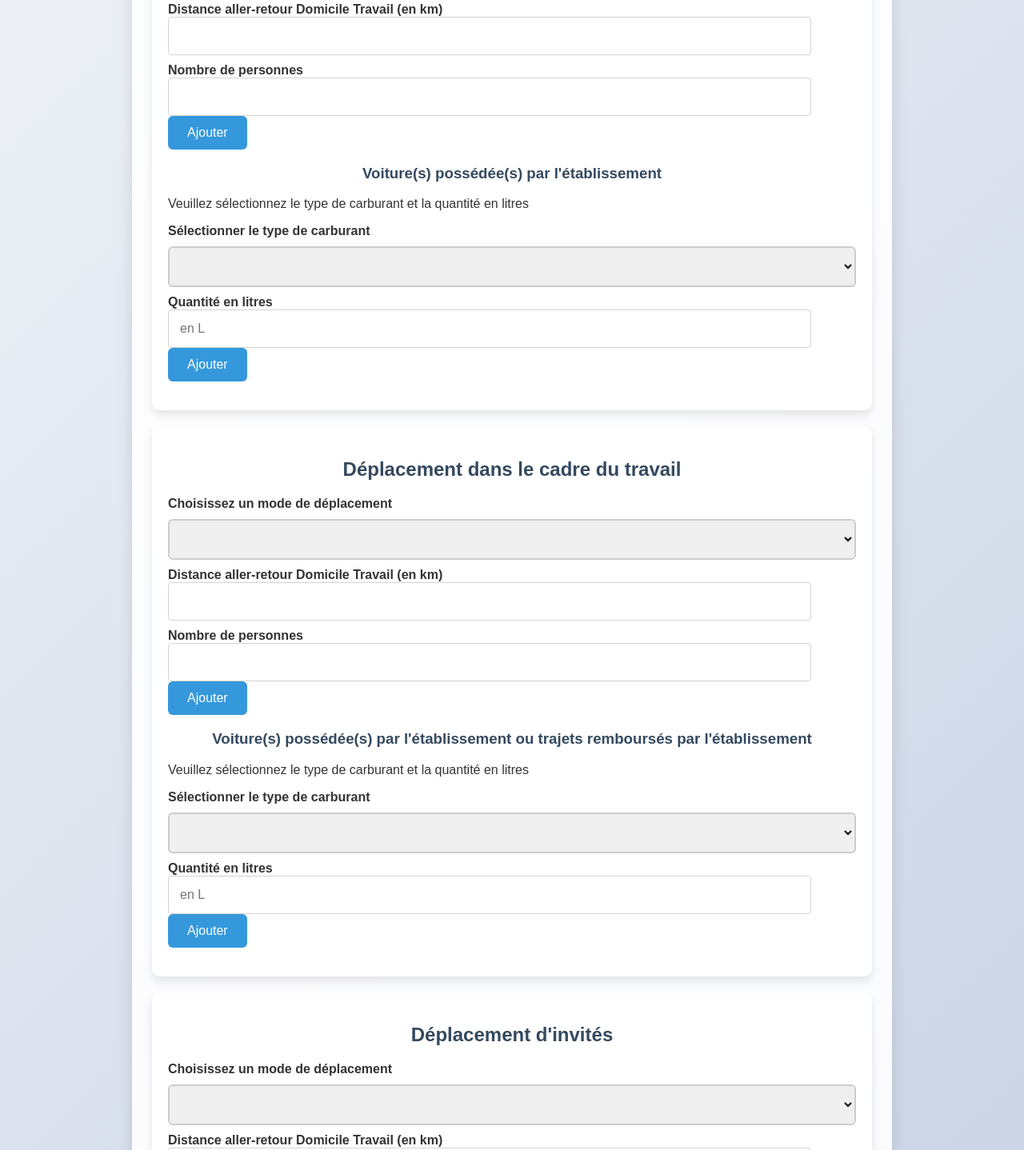
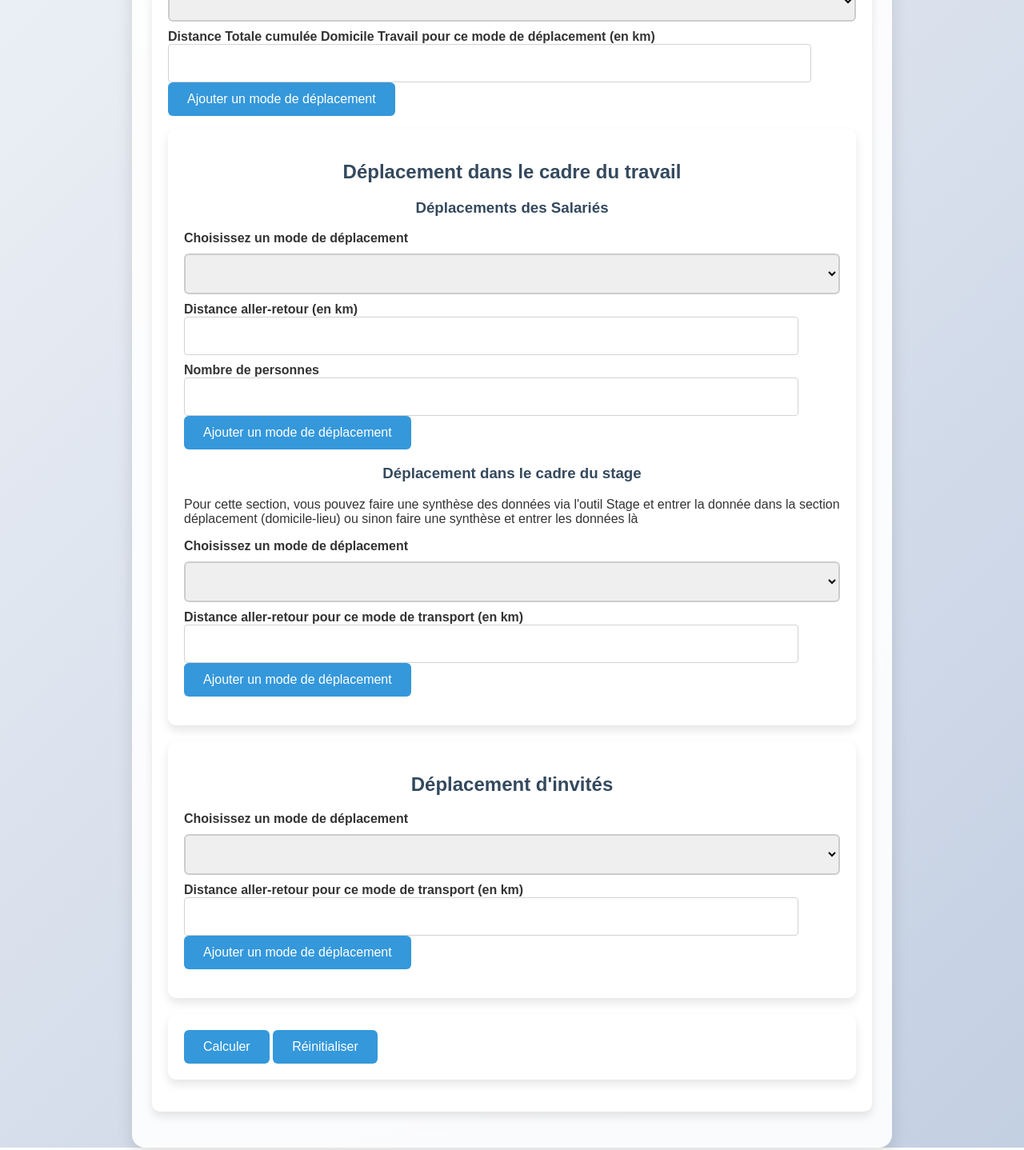
Before and after one commit to alimertu/deplacements, a plain HTML site: page index.html in a window 1280 px wide. Shown: the part 671-2109 px from the top of the page at 80% size. Drawn offline with nearby package versions, Linux system fonts and the light colour scheme.

Commit message:
Update index.html

```diff
--- a/index.html
+++ b/index.html
@@ -25,6 +25,7 @@
                         </div>
                         <p> Bienvenue sur l'outil de calcul des émissions ges liés aux déplacements.</p>
                         <p> Il est nécessaire d'effectuer un sondage sur les moyens de déplacements avant de remplir ce formulaire(à modifier)</p>
+                        <p>Voir comment on met le questionnaire</p>
                     </section>
 
 
@@ -38,7 +39,7 @@
 
 
                         <label for="deplacementdtmode"> Choisissez un mode de déplacement</label>
-                        <select id="deplacementdtmode" onchange="updatePeopleNumberLabel()">
+                        <select id="deplacementdtmode">
                             <option value=""></option>
                             <option value="voitureEssence">Voiture Motorisation Essence</option>
                             <option value="voitureDiesel">Voiture Motorisation Gazole</option>
@@ -52,43 +53,25 @@
                         </select>
 
 
-                    <label for="distancedt">Distance aller-retour Domicile Travail (en km)</label>
+                    <label for="distancedt">Distance Totale cumulée Domicile Travail pour ce mode de déplacement (en km)</label>
                     <input type="number" id="distancedt" min="0">
 
-                   <label for="peopledt" id="peoplenumber"> Nombre de personnes</label>
-                   <input type="number" id="peopledt" min="1">
 
-                   <button type="button" onclick="addPeopleTransport()">Ajouter</button>
+
+                   <button type="button" onclick="addPeopleTransport()">Ajouter un mode de déplacement</button>
                    <ul id="people-transport-list"></ul>
 
-                   <h3>Voiture(s) possédée(s) par l'établissement</h3>
-                   <p>Veuillez sélectionnez le type de carburant et la quantité en litres</p>
 
-                    <label for="gas">Sélectionner le type de carburant</label>
-                    <select id="gas">
-                        <option value=""></option>
-                        <option value="essence">Essence(E10)</option>
-                        <option value="essence1">Essence(E85)</option>
-                        <option value="gazole">Gazole</option>
-                        <option value="biodiesel">Biodiesel</option>
-                        <option value="bioethanol">Bioéthanol</option>
-                        <option value="gnl">GNL(Gaz Naturel Liquéfié)</option>
-                    </select>
 
-                    <label for="gas-quantity">Quantité en litres</label>
-                    <input type="number" id="gas-quantity" min="1" placeholder="en L">
 
-                    <button type="button" onclick="addGas()">Ajouter</button>
-                    <ul id="gas-list"></ul>
-                    </section>
 
 
                     <section id="deplacementsct">
                         <h2>Déplacement dans le cadre du travail</h2>
 
-
+                        <h3>Déplacements des Salariés</h3>
                         <label for="deplacementctmode"> Choisissez un mode de déplacement</label>
-                        <select id="deplacementctmode" onchange="updatePeopleWNumberLabel()">
+                        <select id="deplacementctmode">
                             <option value=""></option>
                             <option value="voitureEssence">Voiture Motorisation Essence</option>
                             <option value="voitureDiesel">Voiture Motorisation Gazole</option>
@@ -107,35 +90,45 @@
                             <option value="avionlong1">Avion Long-courrier (par nombre de voyages)</option>
                         </select>
 
-                        <label for="distancect">Distance aller-retour Domicile Travail (en km)</label>
+                        <label for="distancect">Distance aller-retour  (en km)</label>
                         <input type="number" id="distancect" min="0">
 
                         <label for="peoplect" id="peopleworknumber"> Nombre de personnes</label>
                         <input type="number" id="peoplect" min="1">
 
-                        <button type="button" onclick="addPeopleWTransport()">Ajouter</button>
+                        <button type="button" onclick="addPeopleWTransport()">Ajouter un mode de déplacement</button>
                         <ul id="peoplework-transport-list"></ul>
 
+                        <h3>Déplacement dans le cadre du stage</h3>
+                        <p> Pour cette section, vous pouvez faire une synthèse des données via l'outil Stage et entrer la donnée dans la section déplacement (domicile-lieu) ou sinon faire une synthèse et entrer les données là</p>
 
-                        <h3>Voiture(s) possédée(s) par l'établissement ou trajets remboursés par l'établissement</h3>
-                   <p>Veuillez sélectionnez le type de carburant et la quantité en litres</p>
+                        <label for="deplacementstagemode"> Choisissez un mode de déplacement</label>
+                        <select id="deplacementstagemode">
+                            <option value=""></option>
+                            <option value="voitureEssence">Voiture Motorisation Essence</option>
+                            <option value="voitureDiesel">Voiture Motorisation Gazole</option>
+                            <option value="hybride">Véhicule Hybride(mild Essence)</option>
+                            <option value="electrique"> Véhicule électrique</option>
+                            <option value="tramway">Tramway</option>
+                            <option value="bus">Autobus</option>
+                            <option value="marche">Marche</option>
+                            <option value="velo">Vélo</option>
+                            <option value="train">Train</option>
+                            <option value="avioncourt">Avion Court-courrier</option>
+                            <option value="avionmoyen">Avion Moyen-courrier</option>
+                            <option value="avionlong">Avion Long-courrier</option>
+                            <option value="avion1court">Avion Court-courrier (par nombre de voyages)</option>
+                            <option value="avionmoyen1">Avion Moyen-courrier (par nombre de voyages)</option>
+                            <option value="avionlong1">Avion Long-courrier (par nombre de voyages)</option>
+                        </select>
 
-                    <label for="gasw">Sélectionner le type de carburant</label>
-                    <select id="gasw">
-                        <option value=""></option>
-                        <option value="essence">Essence(E10)</option>
-                        <option value="essence1">Essence(E85)</option>
-                        <option value="gazole">Gazole</option>
-                        <option value="biodiesel">Biodiesel</option>
-                        <option value="bioethanol">Bioéthanol</option>
-                        <option value="gnl">GNL(Gaz Naturel Liquéfié)</option>
-                    </select>
+                        <label for="distancestage">Distance aller-retour pour ce mode de transport (en km)</label>
+                        <input type="number" id="distancestage" min="0">
 
-                    <label for="gasw-quantity">Quantité en litres</label>
-                    <input type="number" id="gasw-quantity" min="1" placeholder="en L">
 
-                    <button type="button" onclick="addGasW()">Ajouter</button>
-                    <ul id="gasw-list"></ul>
+                    <button type="button" onclick="addPeopleStageTransport()">Ajouter un mode de déplacement</button>
+                    <ul id="peopleStage-transport-list"></ul>
+
                     </section>
 
 
@@ -166,64 +159,23 @@
                             <option value="avionlong1">Avion Long-courrier (par nombre de voyages)</option>
                         </select>
 
-                        <label for="distancei">Distance aller-retour Domicile Travail (en km)</label>
+                        <label for="distancei">Distance aller-retour pour ce mode de transport (en km)</label>
                         <input type="number" id="distancei" min="0">
 
-                        <label for="peoplei" id="peopleinvitenumber"> Nombre de personnes</label>
-                        <input type="number" id="peoplei" min="1">
 
-                        <button type="button" onclick="addPeopleITransport()">Ajouter</button>
-                        <ul id="peopleinvite-transport-list"></ul>
-
-
-                        <h3>Trajets de consommation  remboursés à la consommation de carburant</h3>
-                   <p>Veuillez sélectionnez le type de carburant et la quantité en litres</p>
-
-                    <label for="gasi">Sélectionner le type de carburant</label>
-                    <select id="gasi">
-                        <option value=""></option>
-                        <option value="essence">Essence(E10)</option>
-                        <option value="essence1">Essence(E85)</option>
-                        <option value="gazole">Gazole</option>
-                        <option value="biodiesel">Biodiesel</option>
-                        <option value="bioethanol">Bioéthanol</option>
-                        <option value="gnl">GNL(Gaz Naturel Liquéfié)</option>
-                    </select>
-
-                    <label for="gasi-quantity">Quantité en litres</label>
-                    <input type="number" id="gasi-quantity" min="1" placeholder="en L">
-
-                    <button type="button" onclick="addGasI()">Ajouter</button>
-                    <ul id="gasi-list"></ul>
-                    </section>
-
-                    <section>
-                        <button type="button" onclick="calculateCO2()">Calculer</button>
-                        <button type="button">rafraichir</button>
-                    </section>
+                    <button type="button" onclick="addPeopleITransport()">Ajouter un mode de déplacement</button>
+                    <ul id="peopleinvite-transport-list"></ul>
 
 
 
 
 
+                    </section>
 
-
-
-
-
-
-
-
-
-
-
-
-
-
-
-
-
-
+                    <section>
+                        <button type="button" onclick="calculateCO2()">Calculer</button>
+                        <button type="button">Réinitialiser</button>
+                    </section>
                 </form>
             </div>
 
```
